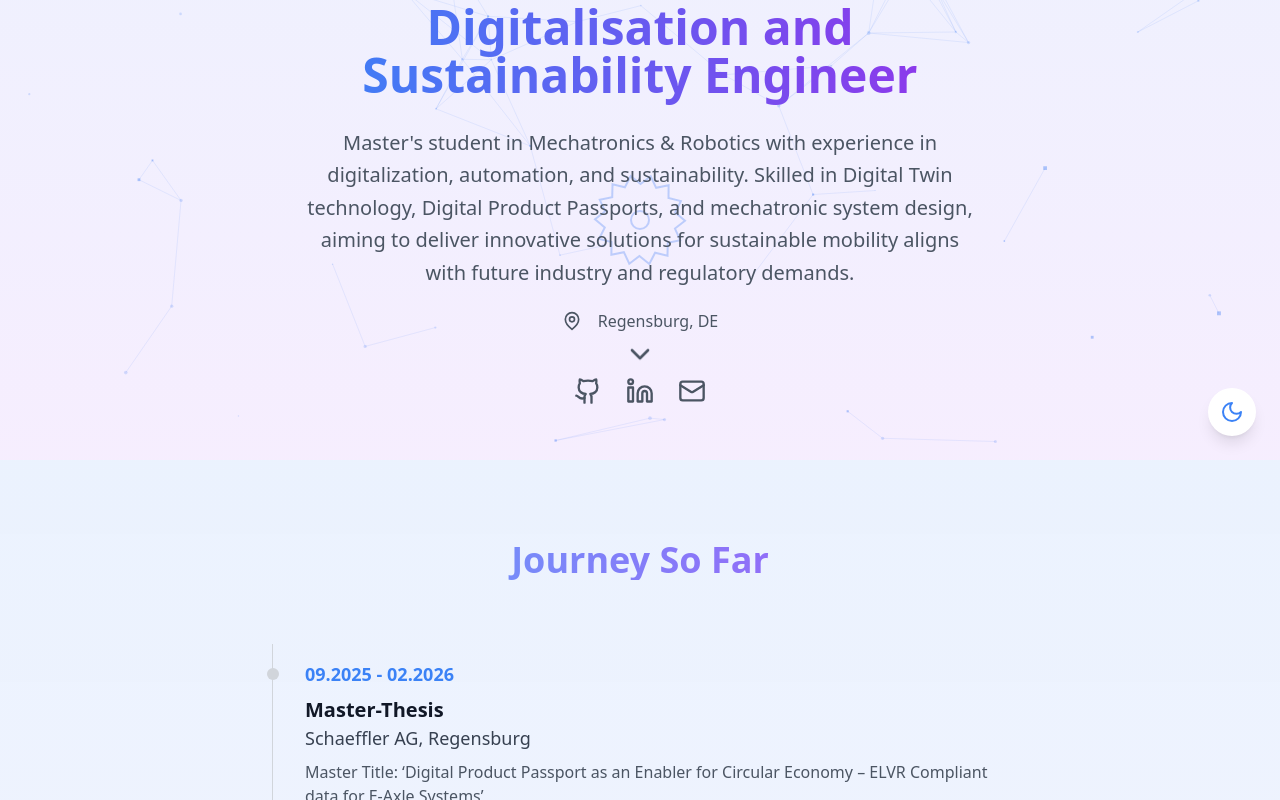
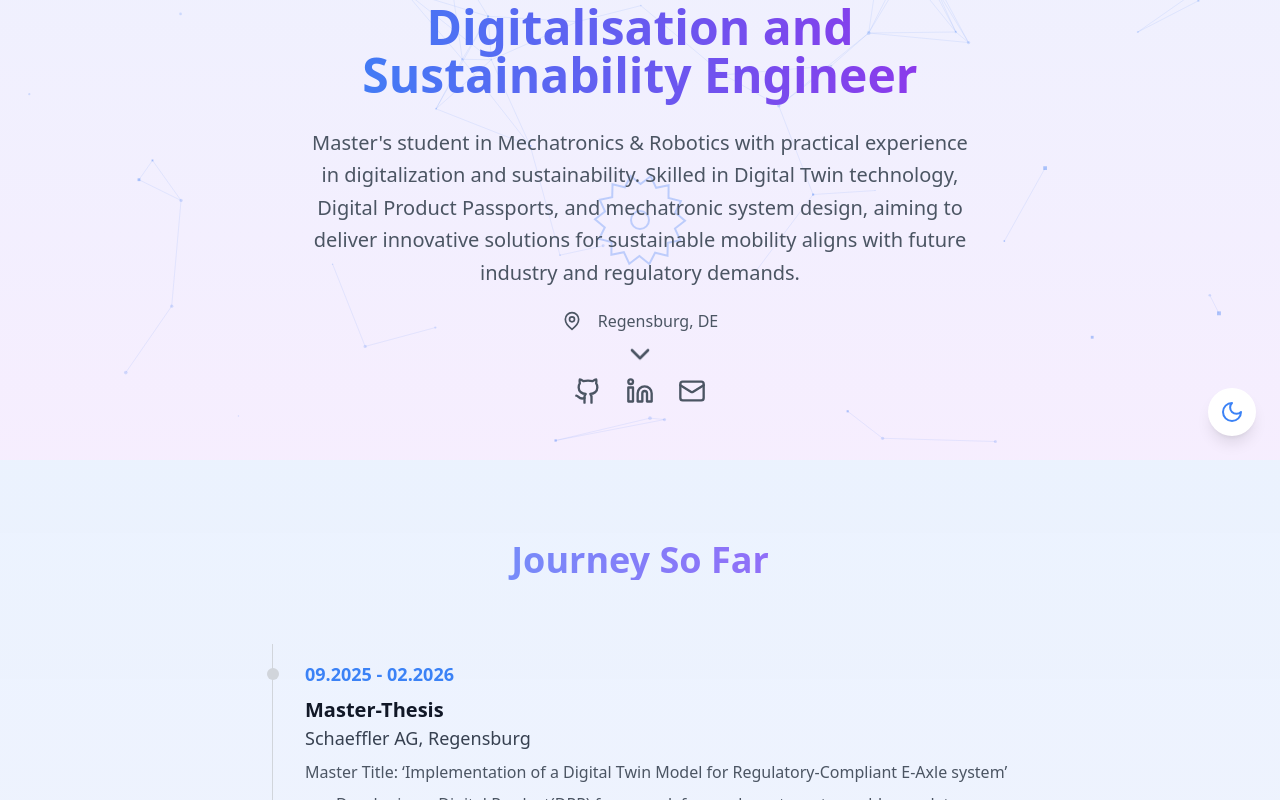
Before and after one commit to Nagendra0510/Nagendra-Mudarapu, a React (Create React App) app: page / in a window 1280 px wide. Shown: the part 340-1140 px from the top of the page. Built offline with nearby package versions, Linux system fonts and the light colour scheme.

Commit message:
Update portfolio

```diff
--- a/src/App.js
+++ b/src/App.js
@@ -213,7 +213,7 @@ const Portfolio = () => {
                   Digitalisation and Sustainability Engineer
                 </h2>
                 <p className="text-xl text-gray-600 dark:text-gray-400 leading-relaxed">
-                Master's student in Mechatronics & Robotics with experience in digitalization, automation, and sustainability. Skilled in Digital Twin technology, Digital Product Passports, and mechatronic system design, aiming to deliver innovative solutions for sustainable mobility aligns with future industry and regulatory demands.
+                Master's student in Mechatronics & Robotics with practical experience in digitalization and sustainability. Skilled in Digital Twin technology, Digital Product Passports, and mechatronic system design, aiming to deliver innovative solutions for sustainable mobility aligns with future industry and regulatory demands.
                 </p>
 
                 <div className="flex justify-center items-center space-x-4 text-gray-600 dark:text-gray-400">
--- a/src/data/timelineData.js
+++ b/src/data/timelineData.js
@@ -3,7 +3,7 @@ export const timelineData = [
     year: "09.2025 - 02.2026",
     title: "Master-Thesis ",
     subtitle: "Schaeffler AG, Regensburg",
-    description: "Master Title: ‘Digital Product Passport as an Enabler for Circular Economy – ELVR Compliant data for E-Axle Systems’",
+    description: "Master Title: ‘Implementation of a Digital Twin Model for Regulatory-Compliant E-Axle system’",
     points: [
       "Developing a Digital Product(DPP) framework for e-axle systems to enable regulatory compliance and data transparency.",
       "Implementing AAS-based Digital Twin models in Twinsphere Suite, linking key assets(e-motor, inverter,gearbox) through standardized submodels.",
```
